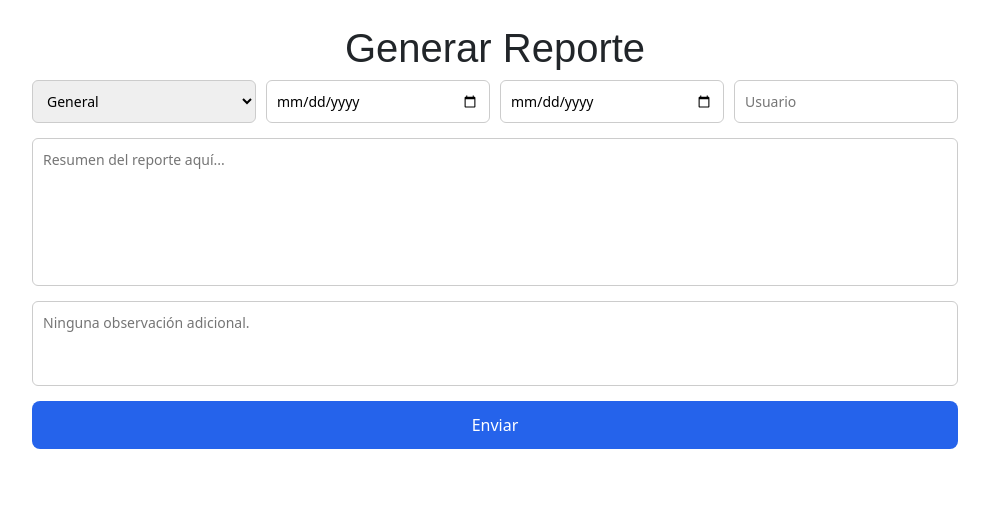
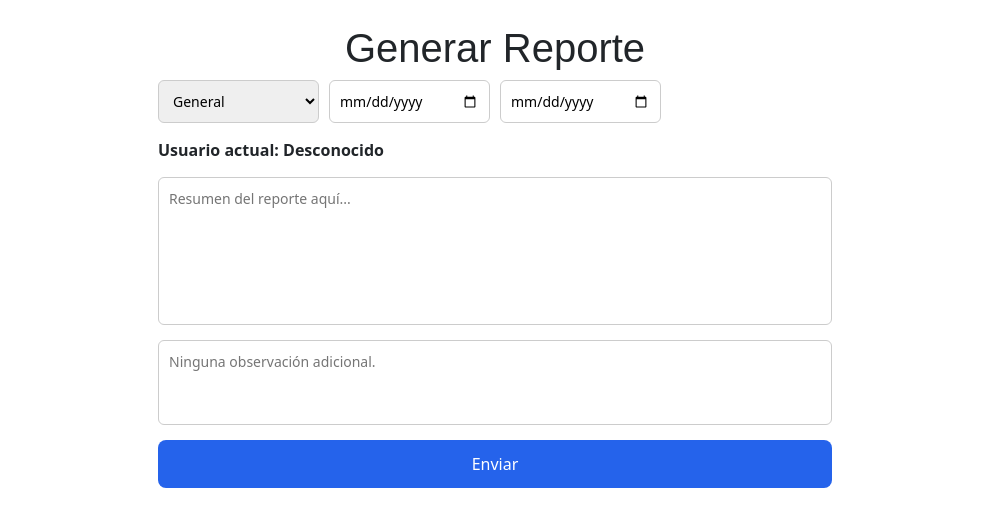
Before and after one commit to erick949/SistemaEstacionamiento, a React (Vite) app in the folder client/: page /reporte in a window 1280 px wide. Shown: the top 526 px of the page, without its empty margins (145-1134 px from the left). Built offline with nearby package versions, Linux system fonts and the light colour scheme; no server answers.

Commit message:
ELiminar boton usuario

```diff
--- a/client/src/components/ReporteForm.jsx
+++ b/client/src/components/ReporteForm.jsx
@@ -1,6 +1,7 @@
 import { useState, useEffect } from 'react';
 import { generarReporte } from '../api/reporte';
 import { obtenerPagos } from '../api/pago';
+import { obtenerUsuarios } from '../api/usuarios';
 import './ReporteForm.css';
 
 function ReporteForm() {
@@ -8,7 +9,6 @@ function ReporteForm() {
     tipoReporte: 'General',
     fechaInicio: '',
     fechaFin: '',
-    usuario: '',
     resumen: '',
     observaciones: '',
   });
@@ -96,37 +96,51 @@ ${data.observaciones}
     setError(null);
     setResultado(null);
 
-    // Validación simple
+    const nombreUsuario = localStorage.getItem("usuario");
+
     if (
       !formData.fechaInicio ||
       !formData.fechaFin ||
-      !formData.usuario.trim() ||
       !formData.resumen.trim() ||
       !formData.observaciones.trim()
     ) {
-      setError('Todos los campos deben estar completos.');
+      setError("Todos los campos deben estar completos.");
       return;
     }
 
-    // Generar contenido
-    const contenidoFinal = generarContenidoPlantilla(formData);
+    try {
+      const listaUsuarios = await obtenerUsuarios();
+      const usuarioEncontrado = listaUsuarios.find((u) => u.usuario === nombreUsuario);
 
-    // Enviar al backend el objeto esperado
+      if (!usuarioEncontrado) {
+        setError("No se encontró el usuario autenticado.");
+        return;
+      }
+
+      const usuarioId = usuarioEncontrado.id;
+
+      const contenidoFinal = generarContenidoPlantilla({
+        ...formData,
+        usuario: nombreUsuario,
+      });
+
       const res = await generarReporte({
         tipoReporte: formData.tipoReporte,
         fechaInicio: formData.fechaInicio,
         fechaFin: formData.fechaFin,
-      usuario: formData.usuario,
+        usuario: usuarioId,
         resumen: formData.resumen,
         observaciones: formData.observaciones,
         contenido: contenidoFinal,
       });
 
-
       if (res.error) {
         setError(res.error);
       } else {
         setResultado(res);
+      }
+    } catch (err) {
+      setError("Error al obtener información del usuario.");
     }
   };
 
@@ -173,16 +187,13 @@ ${data.observaciones}
             required
             style={inputStyle}
           />
+        </div>
 
-          <input
-            type="text"
-            name="usuario"
-            value={formData.usuario}
-            onChange={handleChange}
-            placeholder="Usuario"
-            required
-            style={inputStyle}
-          />
+        {/* Mostrar el usuario actual autenticado */}
+        <div className="fila">
+          <div style={{ fontWeight: 'bold' }}>
+            Usuario actual: {localStorage.getItem("usuario") || "Desconocido"}
+          </div>
         </div>
 
         <div className="fila">
```
Lines whose indentation alone changed are shown as unchanged.
